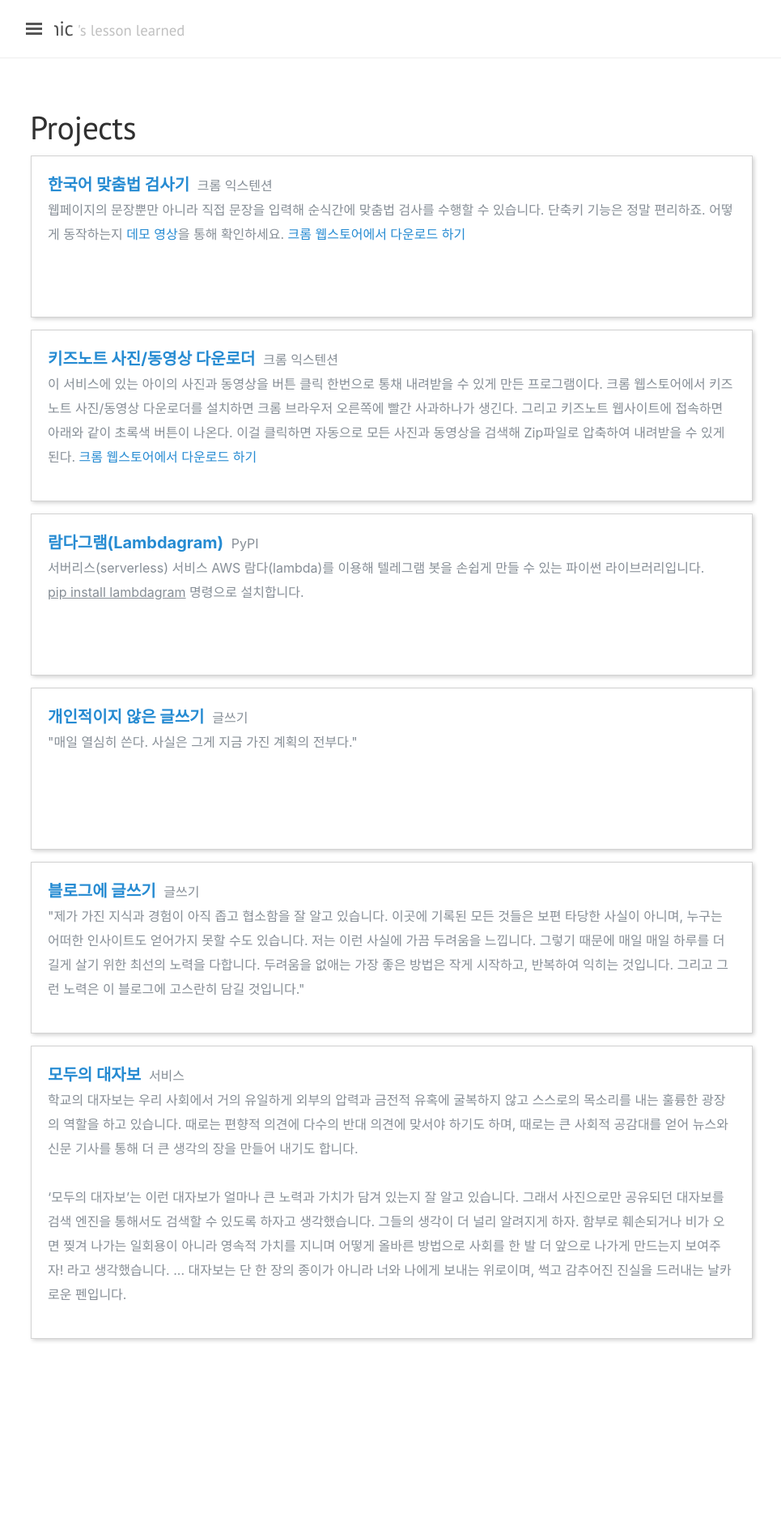
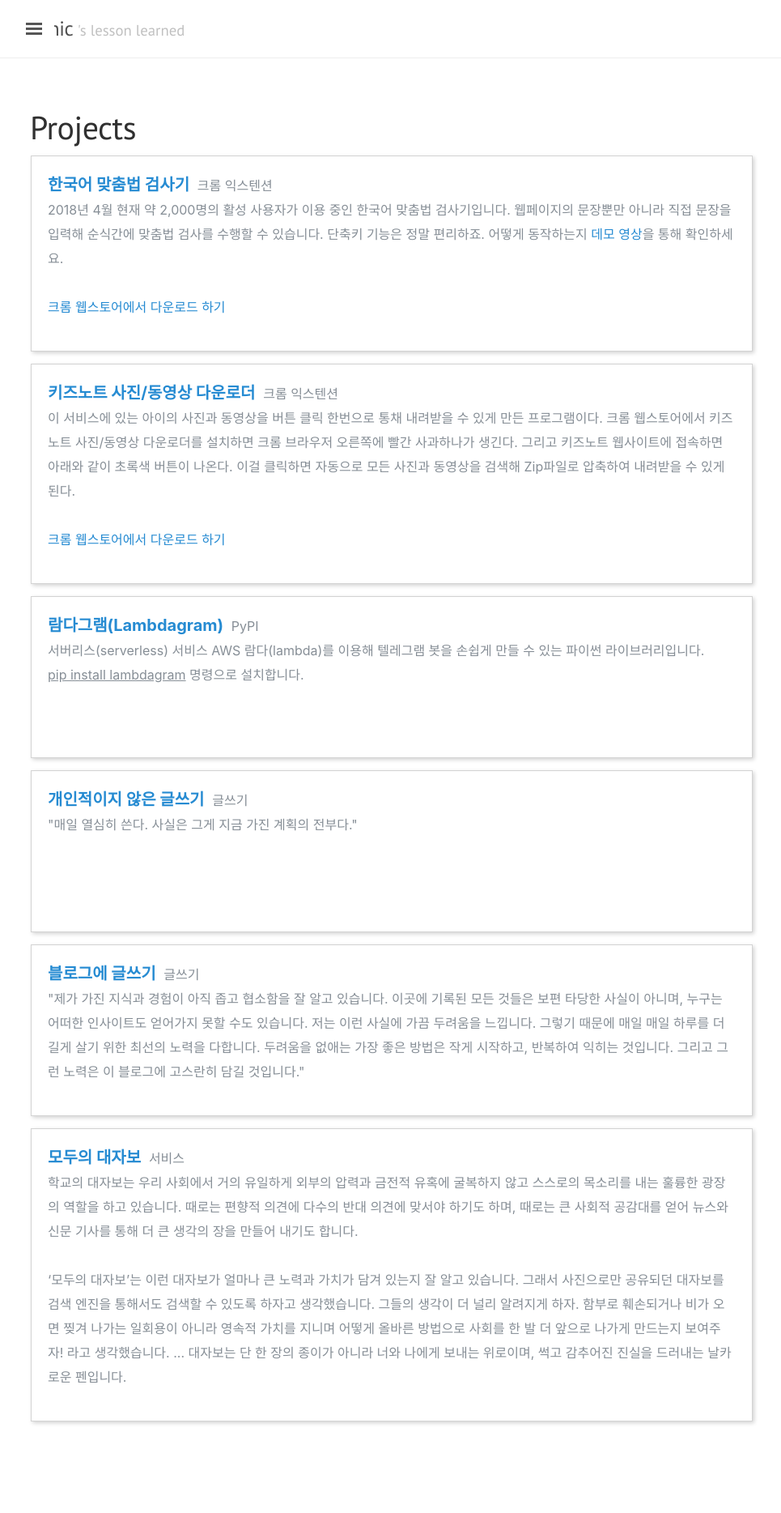
Before and after one commit to jwkcp/jwkcp.github.com, a Jekyll site: the page built from projects/index.html, in a window 1280 px wide. Shown: the whole page at 81% size, without its empty margins (3-968 px from the left). Built offline with Jekyll 4.4.1, drawn with Linux system fonts in a browser that asks for light colours; nearby versions of some CDN libraries; comment, search, counter and statistics services are not loaded; before the commit the page ends 1766 px from its top, so only the background shows below that.

Commit message:
오타 수정

```diff
--- a/projects/index.html
+++ b/projects/index.html
@@ -12,7 +12,10 @@ comments: true
         <div class="fb-like" data-href="https://brunch.co.kr/&#064;rhodia/93" data-layout="button_count" data-action="like" data-size="small" data-show-faces="true" data-share="false"></div>
         <p>
             <small class="text-muted">
-                웹페이지의 문장뿐만 아니라 직접 문장을 입력해 순식간에 맞춤법 검사를 수행할 수 있습니다. 단축키 기능은 정말 편리하죠. 어떻게 동작하는지 <a href="https://youtu.be/6nt_1zCK06s">데모 영상</a>을 통해 확인하세요. <a href="https://chrome.google.com/webstore/detail/%ED%95%9C%EA%B5%AD%EC%96%B4-%EB%A7%9E%EC%B6%A4%EB%B2%95-%EA%B2%80%EC%82%AC%EA%B8%B0/jglndaljomjcobaaoohfccecjcekcfgo?hl=ko">크롬 웹스토어에서 다운로드 하기</a>
+                2018년 4월 현재 약 2,000명의 활성 사용자가 이용 중인 한국어 맞춤법 검사기입니다. 웹페이지의 문장뿐만 아니라 직접 문장을 입력해 순식간에 맞춤법 검사를 수행할 수 있습니다. 단축키 기능은 정말 편리하죠. 어떻게 동작하는지 <a href="https://youtu.be/6nt_1zCK06s">데모 영상</a>을 통해 확인하세요.
+
+                <br><br>
+                <a href="https://chrome.google.com/webstore/detail/%ED%95%9C%EA%B5%AD%EC%96%B4-%EB%A7%9E%EC%B6%A4%EB%B2%95-%EA%B2%80%EC%82%AC%EA%B8%B0/jglndaljomjcobaaoohfccecjcekcfgo?hl=ko">크롬 웹스토어에서 다운로드 하기</a>
             </small>
         </p>
     </div>
@@ -23,7 +26,9 @@ comments: true
         <div class="fb-like" data-href="https://brunch.co.kr/@rhodia/78" data-layout="button_count" data-action="like" data-size="small" data-show-faces="true" data-share="false"></div>
         <p>
             <small class="text-muted">
-                    이 서비스에 있는 아이의 사진과 동영상을 버튼 클릭 한번으로 통채 내려받을 수 있게 만든 프로그램이다. 크롬 웹스토어에서 키즈노트 사진/동영상 다운로더를 설치하면 크롬 브라우저 오른쪽에 빨간 사과하나가 생긴다. 그리고 키즈노트 웹사이트에 접속하면 아래와 같이 초록색 버튼이 나온다. 이걸 클릭하면 자동으로 모든 사진과 동영상을 검색해 Zip파일로 압축하여 내려받을 수 있게 된다. <a href="https://chrome.google.com/webstore/detail/%ED%82%A4%EC%A6%88%EB%85%B8%ED%8A%B8%EC%97%90%EC%84%9C-%EC%82%AC%EC%A7%84%EB%8F%99%EC%98%81%EC%83%81-%EB%8B%A4%EC%9A%B4%EB%A1%9C%EB%93%9C-%EB%B0%9B%EA%B8%B0/dglhbebhfdidbfoeknnfghdbleecgopl?hl=ko&gl=001">크롬 웹스토어에서 다운로드 하기</a>
+                    이 서비스에 있는 아이의 사진과 동영상을 버튼 클릭 한번으로 통채 내려받을 수 있게 만든 프로그램이다. 크롬 웹스토어에서 키즈노트 사진/동영상 다운로더를 설치하면 크롬 브라우저 오른쪽에 빨간 사과하나가 생긴다. 그리고 키즈노트 웹사이트에 접속하면 아래와 같이 초록색 버튼이 나온다. 이걸 클릭하면 자동으로 모든 사진과 동영상을 검색해 Zip파일로 압축하여 내려받을 수 있게 된다.
+                    <br><br>
+                    <a href="https://chrome.google.com/webstore/detail/%ED%82%A4%EC%A6%88%EB%85%B8%ED%8A%B8%EC%97%90%EC%84%9C-%EC%82%AC%EC%A7%84%EB%8F%99%EC%98%81%EC%83%81-%EB%8B%A4%EC%9A%B4%EB%A1%9C%EB%93%9C-%EB%B0%9B%EA%B8%B0/dglhbebhfdidbfoeknnfghdbleecgopl?hl=ko&gl=001">크롬 웹스토어에서 다운로드 하기</a>
             </small>
         </p>
     </div>
```
Also changed, not shown: _posts/2018-04-06-how-to-insert-a-facebook-like-button-into-jekyll.md (+2 -2 lines).
